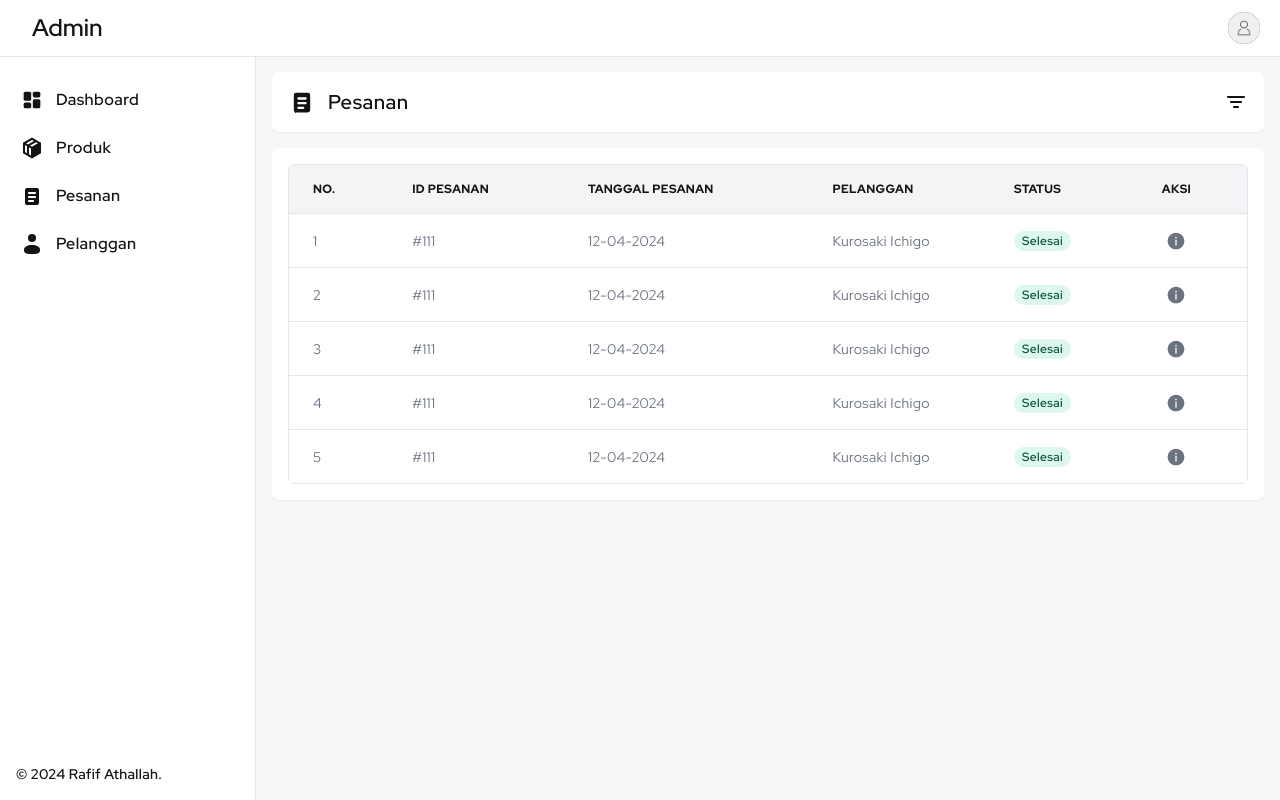
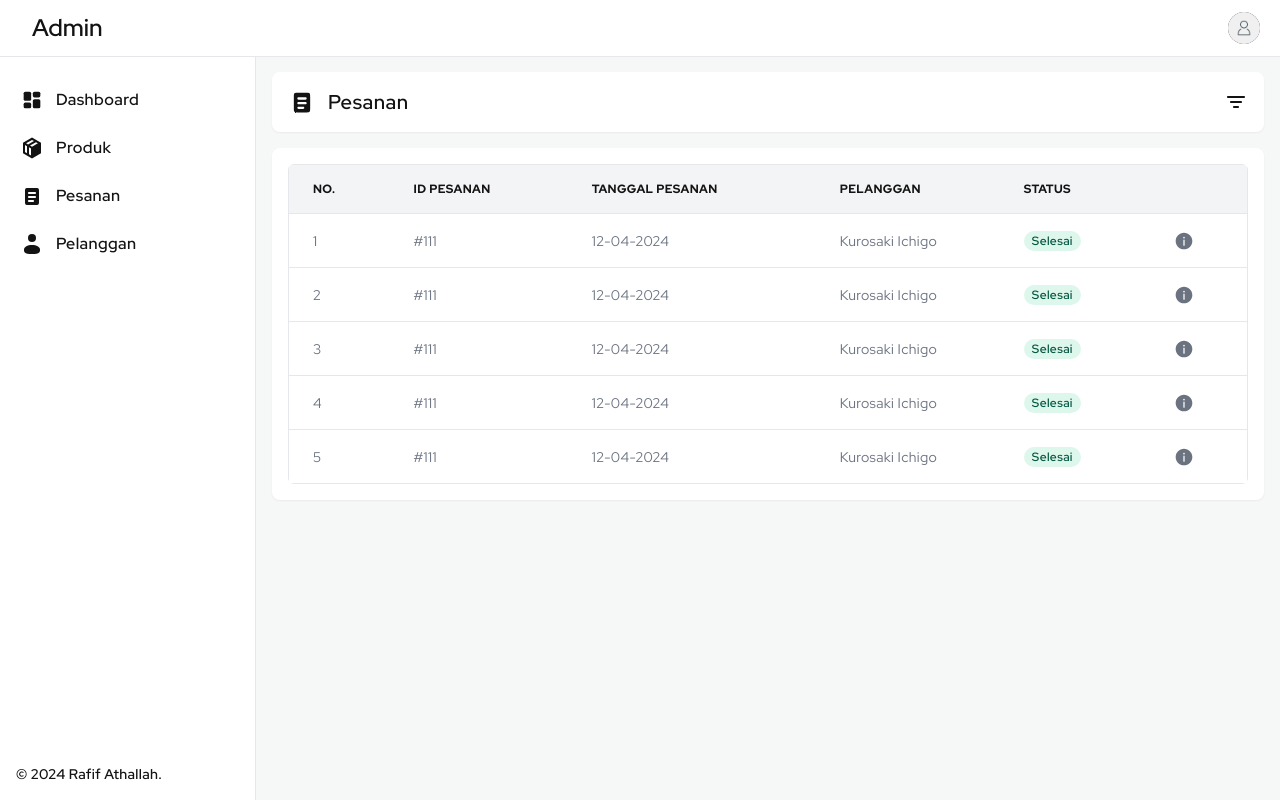
Before and after one commit to zangetsuuuu/ci4-online-shop, a CodeIgniter 4 app: template app/Views/admin/orders.php in a window 1280 px wide. Run offline with PHP 8.4 and a stand-in for CodeIgniter, Linux system fonts and the light colour scheme; the template is opened without the code that fills it: most values are stand-ins (such as "Sample title", 1, 10 or a date in 2020); style sheets or scripts are compiled from the project's sources; some libraries are stand-ins or nearby versions.

Commit message:
Update: Minor changes

```diff
--- a/app/Views/admin/orders.php
+++ b/app/Views/admin/orders.php
@@ -40,7 +40,7 @@
                                 Status
                             </th>
                             <th scope="col" class="px-6 py-4 w-fit">
-                                Aksi
+
                             </th>
                         </tr>
                     </thead>
@@ -56,7 +56,7 @@
                                         Selesai
                                     </span>
                                 </td>
-                                <td class="px-7 py-4 whitespace-nowrap">
+                                <td class="px-6 py-4 whitespace-nowrap">
                                     <a href="<?= base_url("/admin/orders/$i"); ?>" class="hover:text-myBlack ease-in-out duration-300">
                                         <svg class="w-5 h-5" viewBox="0 0 24 24" fill="none" xmlns="http://www.w3.org/2000/svg">
                                             <path fill-rule="evenodd" clip-rule="evenodd" d="M22 12C22 17.5228 17.5228 22 12 22C6.47715 22 2 17.5228 2 12C2 6.47715 6.47715 2 12 2C17.5228 2 22 6.47715 22 12ZM12 17.75C12.4142 17.75 12.75 17.4142 12.75 17V11C12.75 10.5858 12.4142 10.25 12 10.25C11.5858 10.25 11.25 10.5858 11.25 11V17C11.25 17.4142 11.5858 17.75 12 17.75ZM12 7C12.5523 7 13 7.44772 13 8C13 8.55228 12.5523 9 12 9C11.4477 9 11 8.55228 11 8C11 7.44772 11.4477 7 12 7Z" fill="currentColor" />
```
